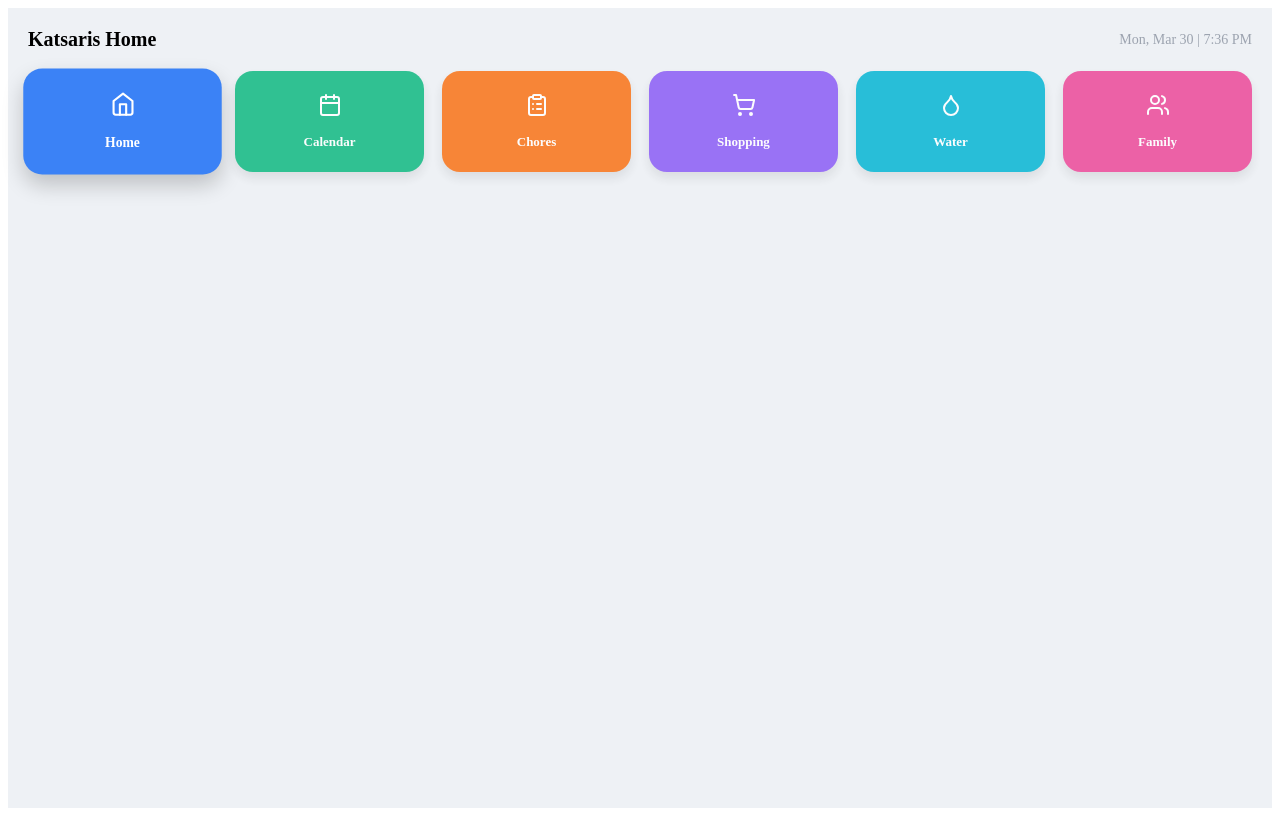
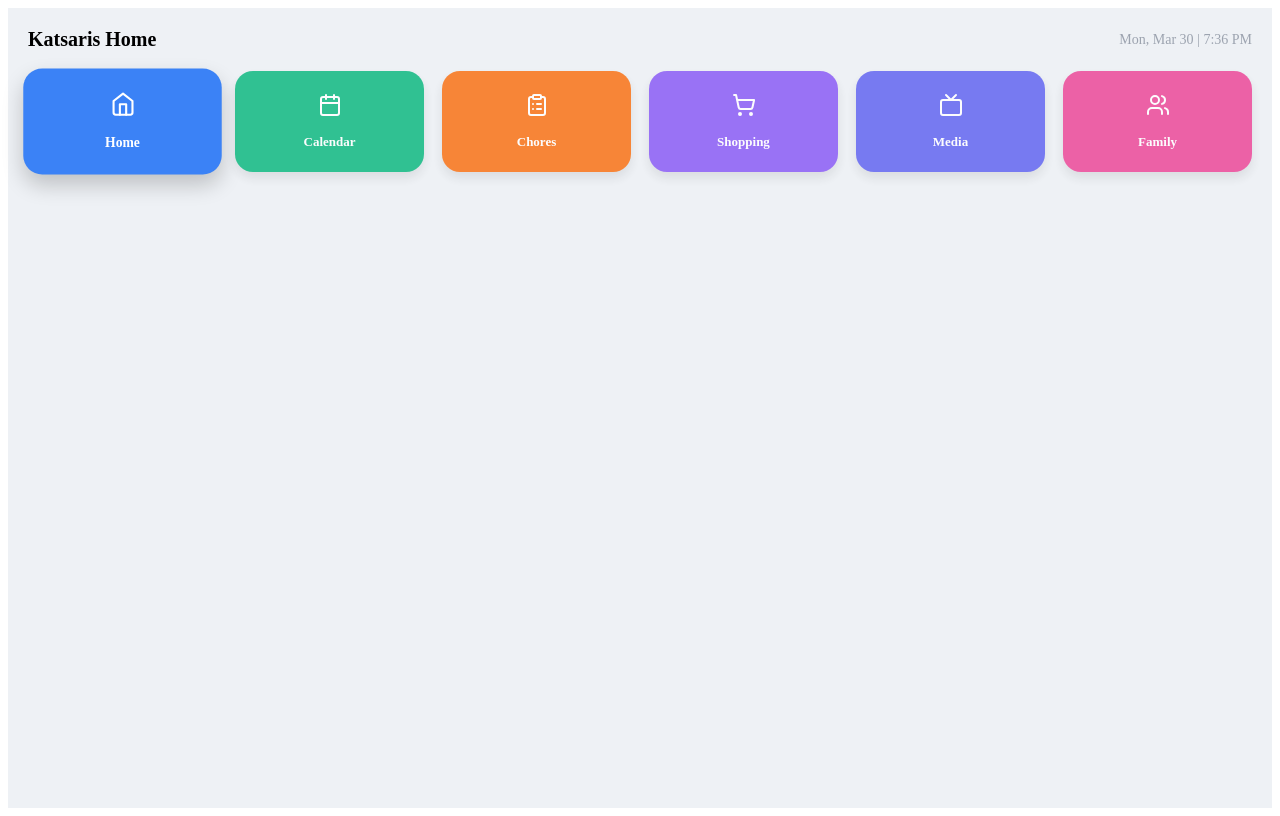
Before and after one commit to jkatsaris-afk/katsaris-family-dashboard, a React (Create React App) app: page / in a window 1280 px wide. Built offline with nearby package versions, Linux system fonts and the light colour scheme.

Commit message:
Update App.js

```diff
--- a/src/App.js
+++ b/src/App.js
@@ -4,21 +4,21 @@ import {
   Home,
   Calendar,
   ClipboardList,
-  DollarSign,
-  Droplet,
+  ShoppingCart,
   Users,
-  ShoppingCart
+  Tv
 } from "lucide-react";
 
 import ChoresPage from "./ChoresPage";
 import UpcomingEvents from "./UpcomingEvents";
 import ShoppingPage from "./ShoppingPage";
+import MediaPage from "./MediaPage";
 
 export default function App() {
   const [page, setPage] = useState("home");
   const [now, setNow] = useState(new Date());
 
-  // 🔥 LIVE CLOCK
+  // 🕒 LIVE CLOCK
   useEffect(() => {
     const timer = setInterval(() => {
       setNow(new Date());
@@ -38,12 +38,13 @@ export default function App() {
     minute: "2-digit",
   });
 
+  // 📱 APP TILES
   const apps = [
     { name: "Home", icon: <Home />, page: "home", color: "#3b82f6" },
     { name: "Calendar", icon: <Calendar />, page: "calendar", color: "#10b981" },
     { name: "Chores", icon: <ClipboardList />, page: "chores", color: "#f97316" },
     { name: "Shopping", icon: <ShoppingCart />, page: "shopping", color: "#8b5cf6" },
-    { name: "Water", icon: <Droplet />, color: "#06b6d4" },
+    { name: "Media", icon: <Tv />, page: "media", color: "#6366f1" },
     { name: "Family", icon: <Users />, color: "#ec4899" },
   ];
 
@@ -68,7 +69,7 @@ export default function App() {
         </div>
       </div>
 
-      {/* 🔥 TILE BAR */}
+      {/* 🔥 TILE GRID */}
       <div
         style={{
           display: "grid",
@@ -91,7 +92,7 @@ export default function App() {
                 padding: "22px",
                 borderRadius: "18px",
                 textAlign: "center",
-                cursor: "pointer",
+                cursor: app.page ? "pointer" : "default",
                 opacity: isActive ? 1 : 0.85,
                 transform: isActive ? "scale(1.05)" : "scale(1)",
                 boxShadow: isActive
@@ -117,7 +118,9 @@ export default function App() {
         {page === "calendar" && <UpcomingEvents />}
         {page === "chores" && <ChoresPage />}
         {page === "shopping" && <ShoppingPage />}
+        {page === "media" && <MediaPage />}
       </div>
+
     </div>
   );
 }
```
